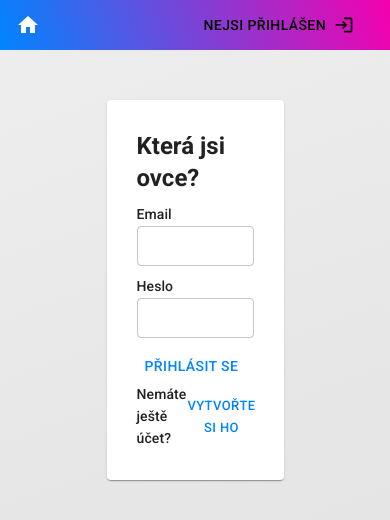
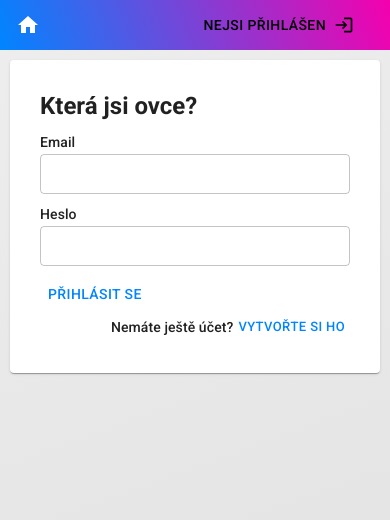
Before and after one commit to WorshipTool/worshiptool, a React (Create React App) app: page /login in a window 390 px wide. Shown: the top 520 px of the page. Built offline with nearby package versions, Linux system fonts and the light colour scheme; a web font is replaced by a local one.

Commit message:
gr: responsive fixes

```diff
--- a/src/pages/Home/SearchItem.tsx
+++ b/src/pages/Home/SearchItem.tsx
@@ -1,4 +1,4 @@
-import { Box, CircularProgress, Grid, Paper, Skeleton, Typography,styled, useTheme } from '@mui/material';
+import { Box, CircularProgress, Grid, Paper, Skeleton, Typography,makeStyles,styled, useTheme } from '@mui/material';
 import React, { useEffect, useMemo, useState } from 'react';
 import VerifiedIcon from '@mui/icons-material/Verified';
 import YouTubeIcon from '@mui/icons-material/YouTube';
@@ -8,6 +8,7 @@ import { Verified } from '@mui/icons-material';
 
 const StyledContainer = styled(Box)(({theme})=>({
     backgroundColor: theme.palette.grey[100],
+
     padding: "1rem",
     borderRadius:"0.5rem",
     "&:hover":{
@@ -18,6 +19,12 @@ const StyledContainer = styled(Box)(({theme})=>({
     borderWidth:1.4,
     borderStyle: "solid"
 }))
+
+const StyledBox = styled(Typography)(({theme})=>({
+    maxWidth: 'calc(100vw - 3rem)',
+    overflow: "hidden"
+}))
+
 
 export default function SearchItem({guid,sx}: {guid:string, sx?:any}) {
     const {song, getName, getText, loading, isCreatedByMe} = useSong(guid);
@@ -61,9 +68,11 @@ export default function SearchItem({guid,sx}: {guid:string, sx?:any}) {
                 {!verified&&<Typography variant='caption'>Neověřeno</Typography>}
             </Box>
 
-            {getText(0).split("\n").slice(0,4).map((line, index)=>{
-                return <Typography noWrap key={"SearchItemText"+index}>{line}</Typography>
-            })}
+            <StyledBox>
+                {getText(0).split("\n").slice(0,4).map((line, index)=>{
+                    return <Typography noWrap key={"SearchItemText"+index}>{line}</Typography>
+                })}
+            </StyledBox>
 
         </StyledContainer>
         }
--- a/src/pages/Login/Login.tsx
+++ b/src/pages/Login/Login.tsx
@@ -10,10 +10,17 @@ import { useSnackbar } from 'notistack';
 import User from '../../models/user';
 import { LoginResultDTO } from '../../backend/dtos/dtosAuth';
 
-const StyledContainer = styled(Paper)(()=>({
+const StyledContainer = styled(Paper)(({theme})=>({
     width: "30%",
     padding: 30,
-    margin:50
+    margin:50,
+    [theme.breakpoints.down("md")]:{
+        width: "50%"
+    },
+    [theme.breakpoints.down("sm")]:{
+        width: "100%",
+        margin: 10
+    }
 }))
 
 export default function Login() {
--- a/src/pages/SignUp/SignUp.tsx
+++ b/src/pages/SignUp/SignUp.tsx
@@ -7,10 +7,17 @@ import Gap from '../../components/Gap';
 import Toolbar from '../../components/Toolbar';
 import { useNavigate } from 'react-router-dom';
 
-const StyledContainer = styled(Paper)(()=>({
+const StyledContainer = styled(Paper)(({theme})=>({
     width: "30%",
     padding: 30,
-    margin:50
+    margin:50,
+    [theme.breakpoints.down("md")]:{
+        width: "50%"
+    },
+    [theme.breakpoints.down("sm")]:{
+        width: "100%",
+        margin: 10
+    }
 }))
 
 export default function SignUp() {
```
